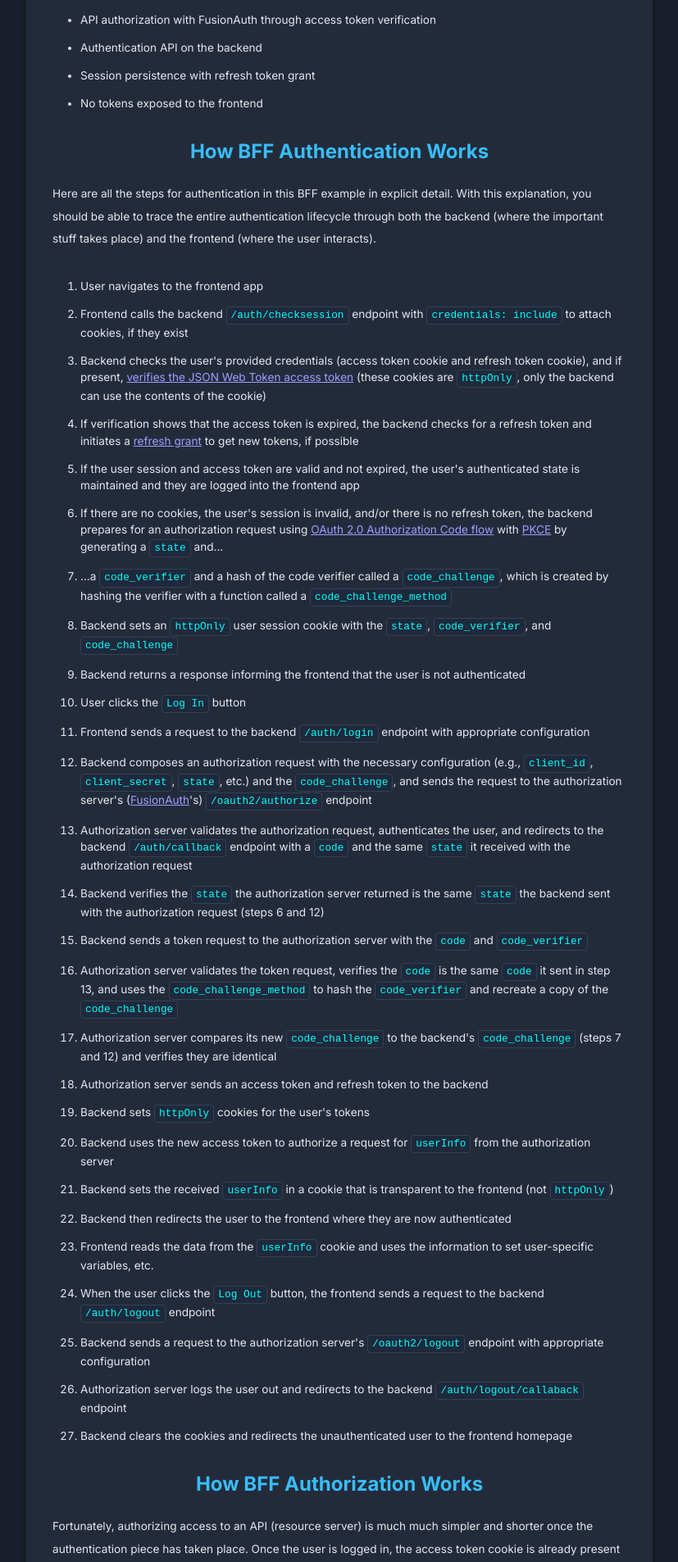
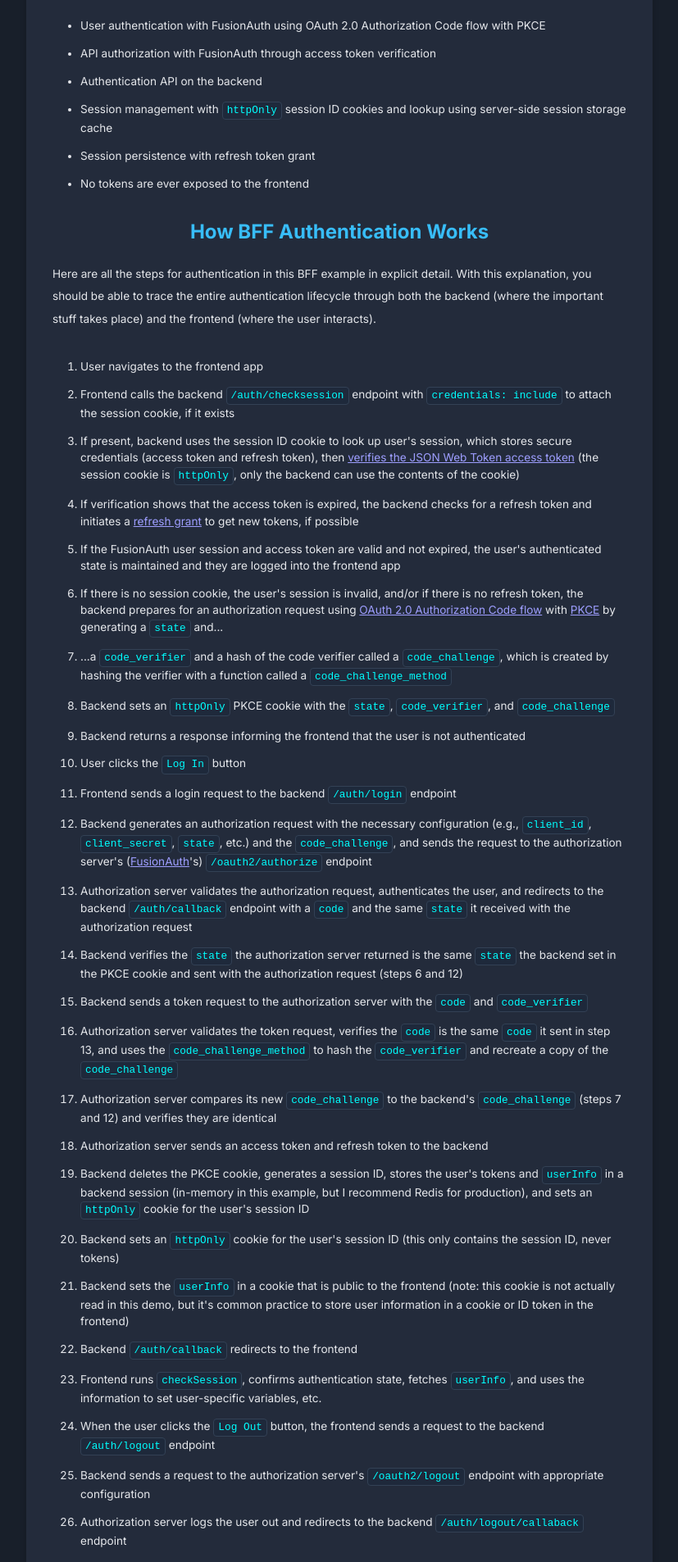
Before and after one commit to kmaida/auth-architecture, a React (Vite) app in the folder bff/frontend/: page / in a window 1280 px wide. Shown: the part 804-2710 px from the top of the page at 82% size, without its empty margins (226-1053 px from the left). Built offline with nearby package versions, Linux system fonts and the light colour scheme; no server answers.

Commit message:
#18 - update homepage docs for BFF

```diff
--- a/bff/frontend/src/pages/HomePage.jsx
+++ b/bff/frontend/src/pages/HomePage.jsx
@@ -14,13 +14,13 @@ function HomePage() {
         <strong>Backend:</strong> <a href="https://nodejs.org" target="_blank">Node.js</a> <a href="https://expressjs.com" target="_blank">Express</a> API and server
       </li>
       <li>
-        <strong>Authorization server:</strong> Self-hosted <a href="https://fusionauth.io" target="_blank">FusionAuth</a>
+        <strong>Authorization server:</strong> Self-hosted <a href="https://fusionauth.io" target="_blank">FusionAuth</a> running in a Docker container
       </li>
       <li>
-        <strong>Authentication:</strong> <code>/auth</code> API on backend using <a href="https://fusionauth.io/docs/lifecycle/authenticate-users/oauth/endpoints" target="_blank">FusionAuth OAuth 2.0 endpoints</a> and <a href="https://github.com/FusionAuth/fusionauth-typescript-client" target="_blank">TypeScript SDK</a>
+          <strong>Authentication:</strong> <code>/auth</code> API on backend using <a href="https://fusionauth.io/docs/lifecycle/authenticate-users/oauth/endpoints" target="_blank">FusionAuth OAuth 2.0 endpoints</a>, <a href="https://github.com/FusionAuth/fusionauth-typescript-client" target="_blank">TypeScript SDK</a>, and in-memory cache management for session storage (recommend Redis for production)
       </li>
       <li>
-        <strong>Authorization:</strong> <code>/api</code> API on the backend is secured by the confidential client
+        <strong>Authorization:</strong> <code>/api</code> API on the backend verifies the access token in the user's stored session before allowing access to protected resources
       </li>
     </ul>
 
@@ -36,10 +36,13 @@ function HomePage() {
         Authentication API on the backend
       </li>
       <li>
+        Session management with <code>httpOnly</code> session ID cookies and lookup using server-side session storage cache
+      </li>
+      <li>
         Session persistence with refresh token grant
       </li>
       <li>
-        No tokens exposed to the frontend
+        No tokens are ever exposed to the frontend
       </li>
     </ul>
 
@@ -50,25 +53,25 @@ function HomePage() {
         User navigates to the frontend app
       </li>
       <li>
-        Frontend calls the backend <code>/auth/checksession</code> endpoint with <code>credentials: include</code> to attach cookies, if they exist
+        Frontend calls the backend <code>/auth/checksession</code> endpoint with <code>credentials: include</code> to attach the session cookie, if it exists
       </li>
       <li>
-        Backend checks the user's provided credentials (access token cookie and refresh token cookie), and if present, <a href="https://www.youtube.com/shorts/zRY-ElxVa_U" target="_blank">verifies the JSON Web Token access token</a> (these cookies are <code>httpOnly</code>, only the backend can use the contents of the cookie)
+        If present, backend uses the session ID cookie to look up user's session, which stores secure credentials (access token and refresh token), then <a href="https://www.youtube.com/shorts/zRY-ElxVa_U" target="_blank">verifies the JSON Web Token access token</a> (the session cookie is <code>httpOnly</code>, only the backend can use the contents of the cookie)
       </li>
       <li>
         If verification shows that the access token is expired, the backend checks for a refresh token and initiates a <a href="https://datatracker.ietf.org/doc/html/rfc6749#section-1.5" target="_blank">refresh grant</a> to get new tokens, if possible
       </li>
       <li>
-        If the user session and access token are valid and not expired, the user's authenticated state is maintained and they are logged into the frontend app
+        If the FusionAuth user session and access token are valid and not expired, the user's authenticated state is maintained and they are logged into the frontend app
       </li>
       <li>
-        If there are no cookies, the user's session is invalid, and/or there is no refresh token, the backend prepares for an authorization request using <a href="https://datatracker.ietf.org/doc/html/rfc6749#section-4.1" target="_blank">OAuth 2.0 Authorization Code flow</a> with <a href="https://datatracker.ietf.org/doc/html/rfc7636" target="_blank">PKCE</a> by generating a <code>state</code> and...
+        If there is no session cookie, the user's session is invalid, and/or if there is no refresh token, the backend prepares for an authorization request using <a href="https://datatracker.ietf.org/doc/html/rfc6749#section-4.1" target="_blank">OAuth 2.0 Authorization Code flow</a> with <a href="https://datatracker.ietf.org/doc/html/rfc7636" target="_blank">PKCE</a> by generating a <code>state</code> and...
       </li>
       <li>
         ...a <code>code_verifier</code> and a hash of the code verifier called a <code>code_challenge</code>, which is created by hashing the verifier with a function called a <code>code_challenge_method</code>
       </li>
       <li>
-        Backend sets an <code>httpOnly</code> user session cookie with the <code>state</code>, <code>code_verifier</code>, and <code>code_challenge</code>
+        Backend sets an <code>httpOnly</code> PKCE cookie with the <code>state</code>, <code>code_verifier</code>, and <code>code_challenge</code>
       </li>
       <li>
         Backend returns a response informing the frontend that the user is not authenticated
@@ -77,16 +80,16 @@ function HomePage() {
         User clicks the <code>Log In</code> button
       </li>
       <li>
-        Frontend sends a request to the backend <code>/auth/login</code> endpoint with appropriate configuration
+        Frontend sends a login request to the backend <code>/auth/login</code> endpoint
       </li>
       <li>
-        Backend composes an authorization request with the necessary configuration (e.g., <code>client_id</code>, <code>client_secret</code>, <code>state</code>, etc.) and the <code>code_challenge</code>, and sends the request to the authorization server's (<a href="https://fusionauth.io" target="_blank">FusionAuth</a>'s) <code>/oauth2/authorize</code> endpoint
+        Backend generates an authorization request with the necessary configuration (e.g., <code>client_id</code>, <code>client_secret</code>, <code>state</code>, etc.) and the <code>code_challenge</code>, and sends the request to the authorization server's (<a href="https://fusionauth.io" target="_blank">FusionAuth</a>'s) <code>/oauth2/authorize</code> endpoint
       </li>
       <li>
         Authorization server validates the authorization request, authenticates the user, and redirects to the backend <code>/auth/callback</code> endpoint with a <code>code</code> and the same <code>state</code> it received with the authorization request
       </li>
       <li>
-        Backend verifies the <code>state</code> the authorization server returned is the same <code>state</code> the backend sent with the authorization request (steps 6 and 12)
+        Backend verifies the <code>state</code> the authorization server returned is the same <code>state</code> the backend set in the PKCE cookie and sent with the authorization request (steps 6 and 12)
       </li>
       <li>
         Backend sends a token request to the authorization server with the <code>code</code> and <code>code_verifier</code>
@@ -101,19 +104,19 @@ function HomePage() {
         Authorization server sends an access token and refresh token to the backend
       </li>
       <li>
-        Backend sets <code>httpOnly</code> cookies for the user's tokens
+        Backend deletes the PKCE cookie, generates a session ID, stores the user's tokens and <code>userInfo</code> in a backend session (in-memory in this example, but I recommend Redis for production), and sets an <code>httpOnly</code> cookie for the user's session ID
       </li>
       <li>
-        Backend uses the new access token to authorize a request for <code>userInfo</code> from the authorization server
+        Backend sets an <code>httpOnly</code> cookie for the user's session ID (this only contains the session ID, never tokens)
       </li>
       <li>
-        Backend sets the received <code>userInfo</code> in a cookie that is transparent to the frontend (not <code>httpOnly</code>)
+        Backend sets the <code>userInfo</code> in a cookie that is public to the frontend (note: this cookie is not actually read in this demo, but it's common practice to store user information in a cookie or ID token in the frontend)
       </li>
       <li>
-        Backend then redirects the user to the frontend where they are now authenticated
+        Backend <code>/auth/callback</code> redirects to the frontend
       </li>
       <li>
-        Frontend reads the data from the <code>userInfo</code> cookie and uses the information to set user-specific variables, etc.
+        Frontend runs <code>checkSession</code>, confirms authentication state, fetches <code>userInfo</code>, and uses the information to set user-specific variables, etc.
       </li>
       <li>
         When the user clicks the <code>Log Out</code> button, the frontend sends a request to the backend <code>/auth/logout</code> endpoint
@@ -125,24 +128,24 @@ function HomePage() {
         Authorization server logs the user out and redirects to the backend <code>/auth/logout/callaback</code> endpoint
       </li>
       <li>
-        Backend clears the cookies and redirects the unauthenticated user to the frontend homepage
+        Backend deletes the server-side user session, clears all cookies, and redirects the unauthenticated user to the frontend homepage
       </li>
     </ol>
 
     <h2>How BFF Authorization Works</h2>
-    <p>Fortunately, authorizing access to an API (resource server) is much much simpler and shorter once the authentication piece has taken place. Once the user is logged in, the access token cookie is already present in the browser.</p>
+    <p>When a user requests access to secure data, the backend authorizes access to an API (resource server). The frontend should protect routes that require authentication by checking the session before permitting navigation to the page that will call the secure API. Frontend checks like this improve the user experience.</p>
     <ol>
       <li>
-        User navigates to a frontend page that calls protected resources
+        Authenticated user navigates to a protected frontend route that calls a secure API
       </li>
       <li>
-        Frontend makes a request to the backend API for protected resources with <code>credentials: include</code> to attach cookies (for example, to the <code>/api/protected-data</code> endpoint)
+        Frontend makes a request to the backend API for protected resources with <code>credentials: include</code> to attach the session cookie (for example, to the <code>/api/protected-data</code> endpoint)
       </li>
       <li>
-        Backend uses middleware to verify the JWT access token in the user's token cookie
+        Backend uses middleware to use the provided session cookie (containing the session ID) to look up the user's server-side session, retrieve their JWT access token, and verify it
       </li>
       <li>
-        If the user isn't logged in or there's a problem with the access token, the backend checks for a refresh token and executes a refresh grant if possible; otherise, it returns a <code>401: Unauthorized</code> status
+        If the user isn't logged in or there's a problem with the session ID or access token, the backend checks for a refresh token and executes a refresh grant if possible; otherwise, it returns a <code>401: Unauthorized</code> status
       </li>
       <li>
         If the access token is successfully verified (or the user is successfully reauthenticated through the refresh grant), protected data is returned to the frontend
```
Also changed, not shown: 1 other file (tests, documents, lock files or other folders).
